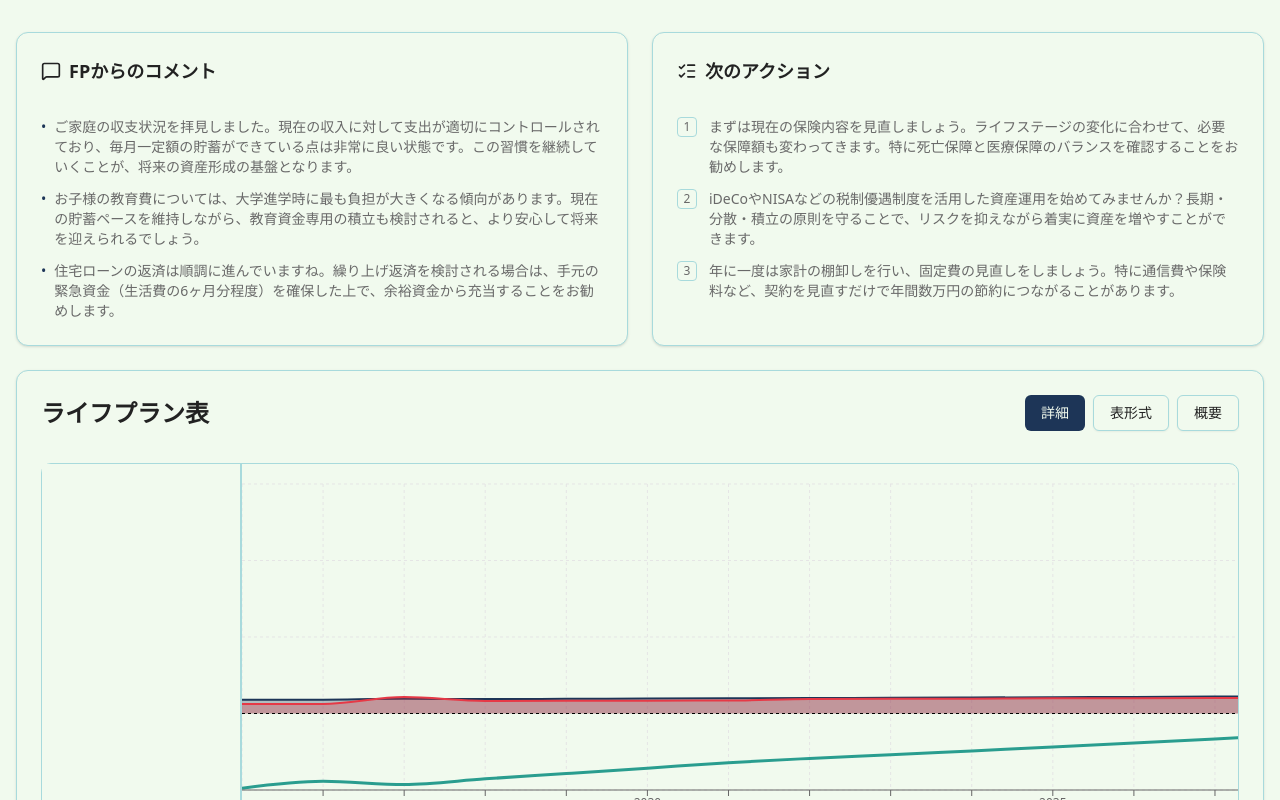
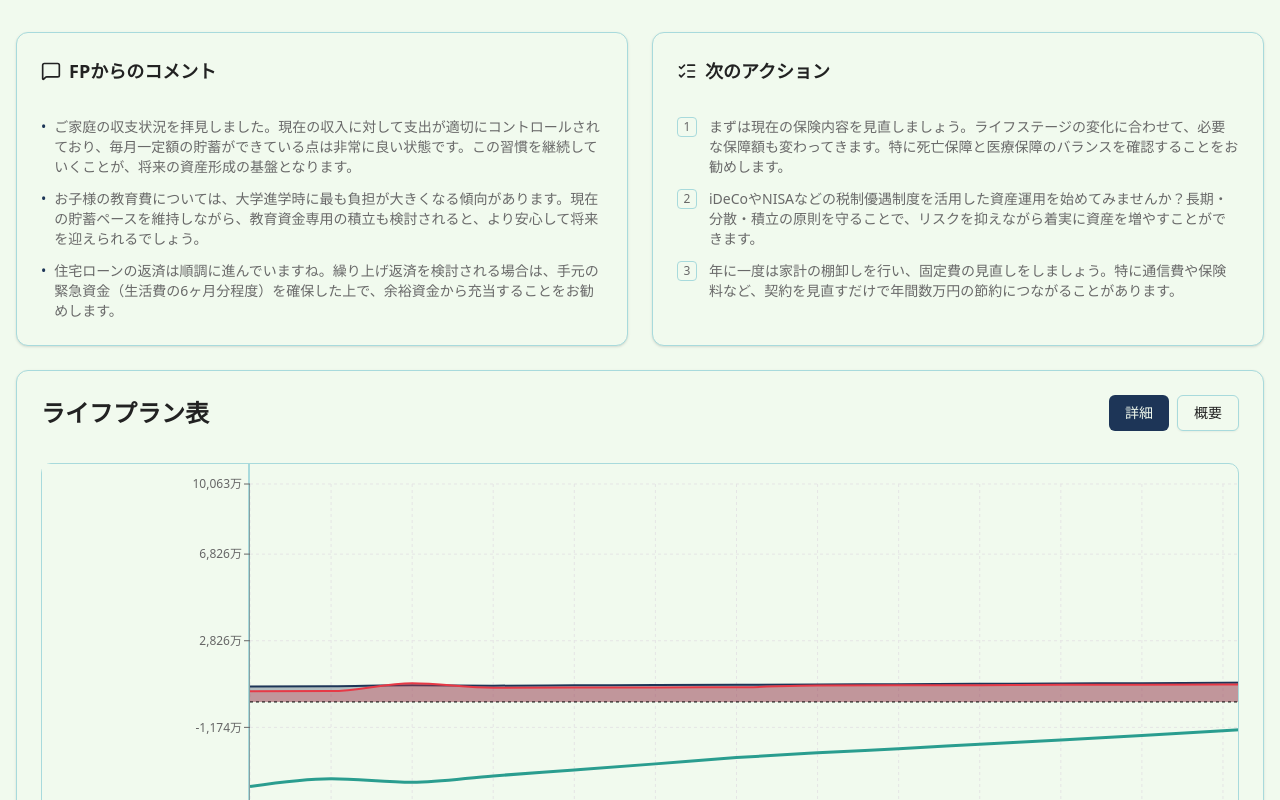
Before and after one commit to hidaken991018/Agentic-AI-Hackathon-Team-Brave, a Next.js app in the folder app/: page /life-compass in a window 1280 px wide. Both pictures are taken after a click on the button "詳細". Shown: the top 800 px of the page. Built offline with nearby package versions, Linux system fonts and the light colour scheme; no server answers.

Commit message:
49 Y軸とグラフ描画の表示改修

```diff
--- a/app/src/app/life-compass/page.tsx
+++ b/app/src/app/life-compass/page.tsx
@@ -7,12 +7,11 @@ import { Loader2 } from "lucide-react";
 import { AiCommentSection } from "@/components/lifeplan/AiCommentSection";
 import { LifePlanChart } from "@/components/lifeplan/LifePlanChart";
 import { LifePlanCombinedView } from "@/components/lifeplan/LifePlanCombinedView";
-import { LifePlanTable } from "@/components/lifeplan/LifePlanTable";
 import { Button } from "@/components/ui/button";
 import { Card, CardContent, CardHeader, CardTitle } from "@/components/ui/card";
 import type { LifePlanJson } from "@/schema/lifePlanJson/lifePlanJsonSchema";
 
-type ViewMode = "table" | "chart" | "both";
+type ViewMode = "chart" | "both";
 
 interface AiComment {
   commentList: string[];
@@ -92,12 +91,6 @@ export default function LifePlanPage() {
                 詳細
               </Button>
               <Button
-                variant={viewMode === "table" ? "default" : "outline"}
-                onClick={() => setViewMode("table")}
-              >
-                表形式
-              </Button>
-              <Button
                 variant={viewMode === "chart" ? "default" : "outline"}
                 onClick={() => setViewMode("chart")}
               >
@@ -107,9 +100,8 @@ export default function LifePlanPage() {
           </div>
         </CardHeader>
         <CardContent>
-          {viewMode === "table" && <LifePlanTable data={data.lifePlan} />}
+          {viewMode === "both" && <LifePlanCombinedView data={data.lifePlan} />}
           {viewMode === "chart" && <LifePlanChart data={data.lifePlan} />}
-          {viewMode === "both" && <LifePlanCombinedView data={data.lifePlan} />}
         </CardContent>
       </Card>
     </div>
--- a/app/src/components/lifeplan/LifePlanCombinedView.tsx
+++ b/app/src/components/lifeplan/LifePlanCombinedView.tsx
@@ -6,7 +6,6 @@ import {
   Area,
   CartesianGrid,
   ComposedChart,
-  Legend,
   Line,
   ReferenceLine,
   Tooltip,
@@ -30,7 +29,7 @@ const COLORS = {
   netAssets: "#2a9d8f",
 };
 
-const LABEL_WIDTH = 200;
+const LABEL_WIDTH = 208;
 const CELL_WIDTH = 80;
 const CHART_HEIGHT = 400;
 
@@ -63,34 +62,41 @@ export function LifePlanCombinedView({ data }: LifePlanCombinedViewProps) {
           style={{ width: LABEL_WIDTH }}
         >
           {/* Y軸グラフ（固定） */}
-          <div className="border-b">
+          <div className="border-b" style={{ maxWidth: LABEL_WIDTH }}>
             <ComposedChart
               width={LABEL_WIDTH}
               height={CHART_HEIGHT}
               data={chartData}
-              margin={{ top: 20, right: 5, left: 5, bottom: 20 }}
+              margin={{ top: 20, right: 0, left: 0, bottom: 20 }}
             >
-              <CartesianGrid strokeDasharray="3 3" stroke="#e5e5e5" />
               <XAxis
                 dataKey="year"
-                tick={{ fontSize: 12 }}
+                axisLine={false}
+                tick={false}
                 tickFormatter={(value) => {
                   const yearNum = parseInt(value, 10);
                   return yearNum % 5 === 0 ? value : "";
                 }}
               />
               <YAxis
-                domain={["dataMin", "dataMax"]}
+                domain={yDomain}
                 allowDataOverflow={true}
                 tick={{ fontSize: 12 }}
                 tickFormatter={(value) => `${value.toLocaleString()}万`}
                 width={LABEL_WIDTH}
               />
-              {/* Legendのスペースを確保 */}
-              <Legend content={() => <div style={{ height: 24 }} />} />
+              <Line
+                type="monotone"
+                dataKey="netAssets"
+                stroke="transparent"
+                strokeWidth={3}
+                dot={false}
+                name="netAssets"
+              />
+              <Area dataKey="income" stroke="none" fill="transparent" />
+              <Area dataKey="expenditure" stroke="none" fill="transparent" />\
             </ComposedChart>
           </div>
-
           {/* テーブルのラベル列（固定） */}
           <div>
             <table className="w-full border-collapse">
@@ -230,19 +236,9 @@ export function LifePlanCombinedView({ data }: LifePlanCombinedViewProps) {
                     return yearNum % 5 === 0 ? value : "";
                   }}
                 />
-                {/* <YAxis domain={yDomain} hide /> */}
+                <YAxis domain={yDomain} hide={true} allowDataOverflow={true} />
+                <Tooltip content={<ChartTooltip />} />
 
-                <Tooltip content={<ChartTooltip />} />
-                <Legend
-                  formatter={(value) => {
-                    const labels: Record<string, string> = {
-                      income: "収入",
-                      expenditure: "支出",
-                      netAssets: "純資産",
-                    };
-                    return labels[value] ?? value;
-                  }}
-                />
                 <ReferenceLine y={0} stroke="#000" strokeDasharray="3 3" />
                 <Area
                   type="monotone"
```
